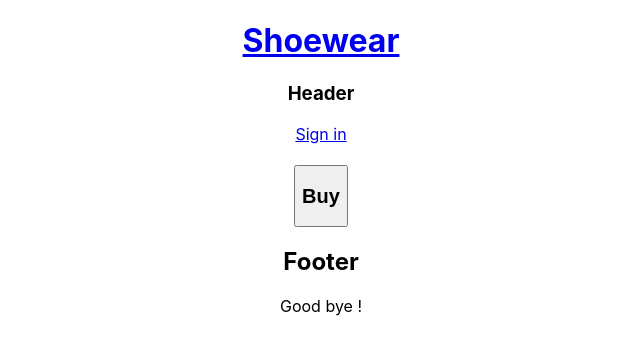
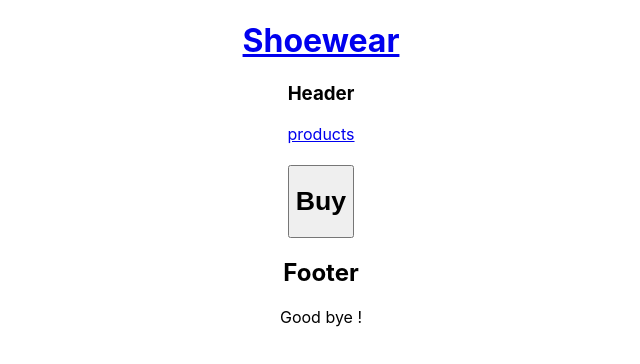
Before and after one commit to younhash/Shoewear, a React (Create React App) app in the folder client/: page /products/1 in a window 1280 px wide. Shown: the top 364 px of the page, without its empty margins (319-959 px from the left). Built offline with nearby package versions, Linux system fonts and the light colour scheme; no server answers.

Commit message:
homepage

```diff
--- a/client/src/components/Header.js
+++ b/client/src/components/Header.js
@@ -23,7 +23,7 @@ class Header extends Component {
                 <h3>Header</h3>
 
 
-            <Link exact="true" to="/customers/new" > Sign in </Link>
+            {/* <Link exact="true" to="/customers/new" > Sign in </Link> */}
             </Router>
           </div>
         )
--- a/client/src/components/Main.js
+++ b/client/src/components/Main.js
@@ -12,12 +12,9 @@ import CustomerReceipt from './CustomerReceipt';
 class Main extends Component {
     constructor(props){
         super()
-      }
+    }
     // componentDidMount() {
-        // this.props.getAllProducts
-        // this.setState=({
-
-        // })
+    //   this.props.getAllProducts
     // }
 
     render() {
@@ -26,7 +23,22 @@ class Main extends Component {
         return (
             <Router>
             <div className="">
+            <Link exact="true" to="/products">
+            products
+          </Link>
               <Switch>
+                <Route
+                  exact
+                  path="/"
+                  render={() => (
+                    <AllProducts
+                      getAllProducts={this.props.getAllProducts}
+                      products={this.props.products}
+                      productsLoaded={this.props.productsLoaded}
+                      setProduct={this.props.setProduct}
+                    />
+                  )}
+                />
                 <Route
                   exact
                   path="/products/:id"
--- a/client/src/components/ShowProduct.js
+++ b/client/src/components/ShowProduct.js
@@ -38,7 +38,7 @@ class ShowProduct extends Component {
       <div>
         <h1>{product.name}</h1>
         <img src={product.image} alt={product.name} />
-        <button onClick={this.handleTransaction}><h2>Buy</h2></button>
+        <button onClick={this.handleTransaction}><h1>Buy</h1></button>
         {/* {!this.props.currentCustomer.hasOwnProperty('id') ? (
             <button onClick={this.goForm}> Sign up to proceed</button>
         ) : (
```
Also changed, not shown: 1 other file (tests, documents, lock files or other folders).
